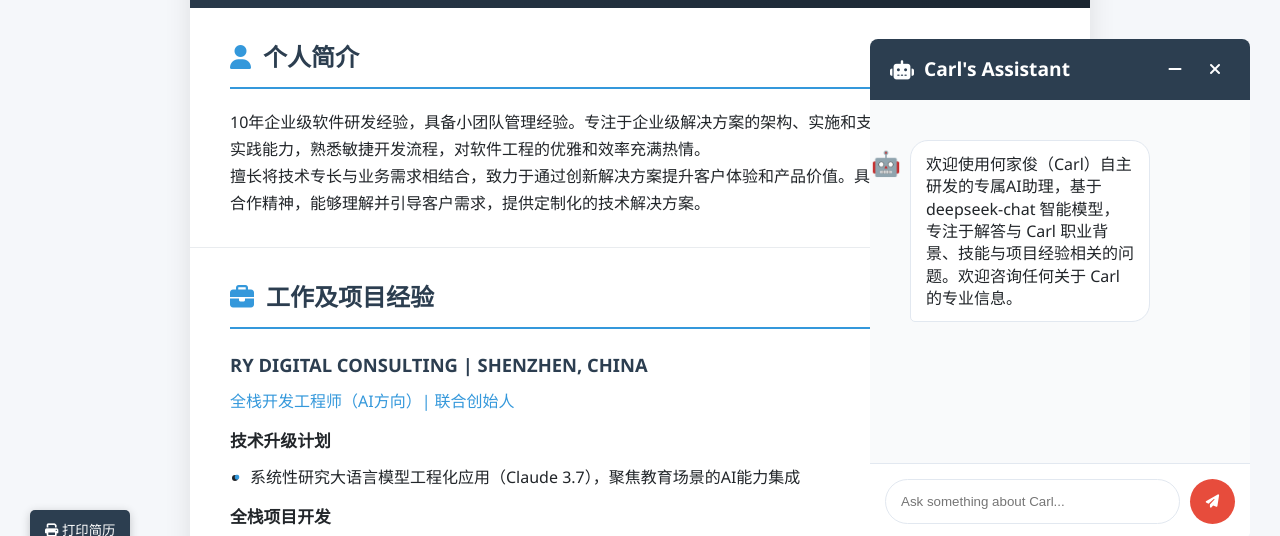
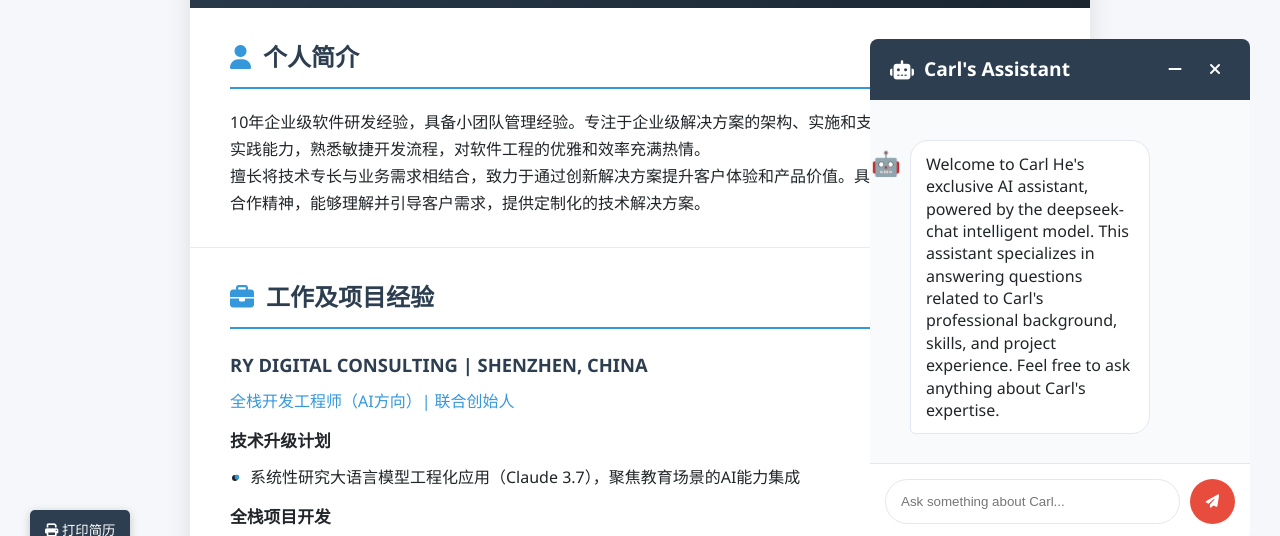
Before and after one commit to carl30/carl30.github.io, a plain HTML site: page index.html in a window 1280 px wide. Shown: the part 231-767 px from the top of the page. Drawn offline with Linux system fonts and the light colour scheme.

Commit message:
chat hello

```diff
--- a/index.html
+++ b/index.html
@@ -1405,7 +1405,7 @@
 
         <div class="chat-body" id="chatBody">
             <div class="chat-message assistant-message">
-                欢迎使用何家俊（Carl）自主研发的专属AI助理，基于 deepseek-chat 智能模型，专注于解答与 Carl 职业背景、技能与项目经验相关的问题。欢迎咨询任何关于 Carl 的专业信息。
+                Welcome to Carl He's exclusive AI assistant, powered by the deepseek-chat intelligent model. This assistant specializes in answering questions related to Carl's professional background, skills, and project experience. Feel free to ask anything about Carl's expertise.
             </div>
         </div>
 
```
